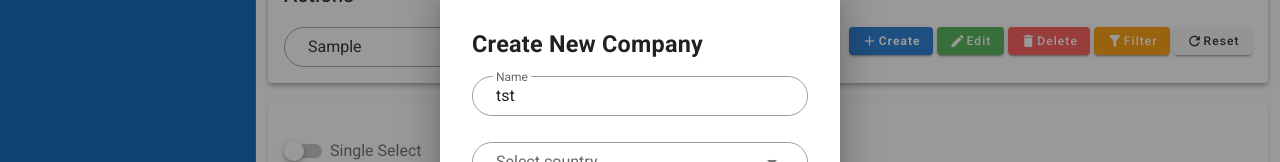
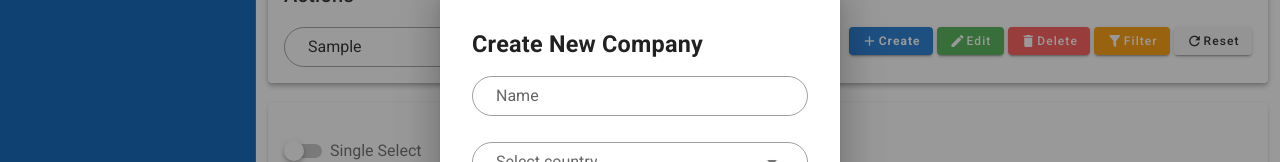
Before and after one commit to ashraf-frotan/landingpage-mis-frontend, a Nuxt app: page /companies in a window 1280 px wide. Both pictures are taken after typing "Sample" into the empty fields and a click on the button "Create". Shown: the part 235-397 px from the top of the page. Built offline with nearby package versions, Linux system fonts and the light colour scheme; no server answers; what vue-toastr would draw is missing.

Commit message:
cancel button done, some default  values removed

```diff
--- a/pages/companies.vue
+++ b/pages/companies.vue
@@ -68,7 +68,7 @@
             </v-file-input>
           </v-card-text>
           <v-card-actions class="d-flex justify-end">
-            <v-btn class="text-capitalize" small>Cancel</v-btn>
+            <v-btn class="text-capitalize" small @click="add_dialog=false">Cancel</v-btn>
             <v-btn color="primary" class="text-capitalize" small type="submit"
               >Save</v-btn
             >
@@ -93,10 +93,10 @@ export default {
       selected: [],
       single_select: false,
       single_search: "",
-      countries: ["af", "js"],
+      countries: [],
       title_info: { title: "Companies", icon: "mdi-domain", url: "companies" },
       companies: [],
-      company: { name: "tst", country_id: "test", logo: "test" },
+      company: { name: "", country_id: "", logo: "" },
       headers: [
         { text: "ID", value: "id" },
         { text: "Name", value: "name" },
```
